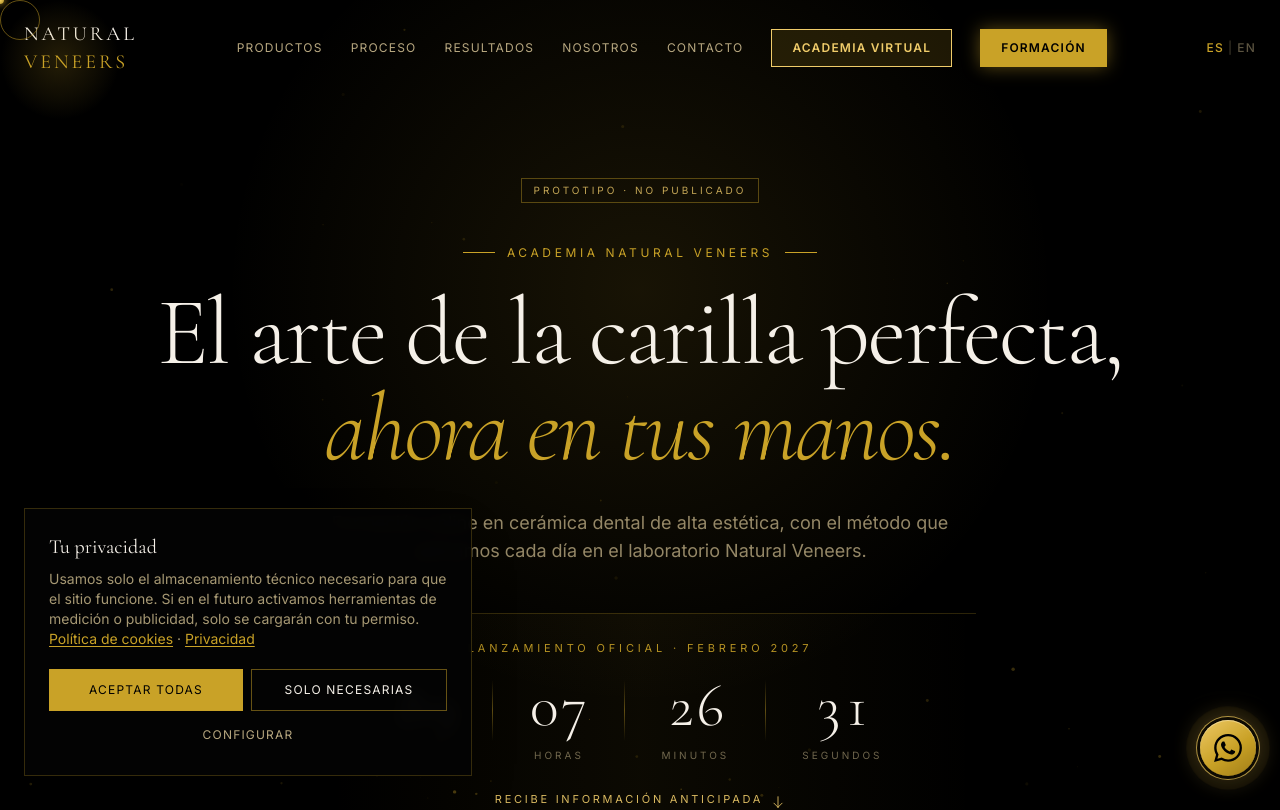
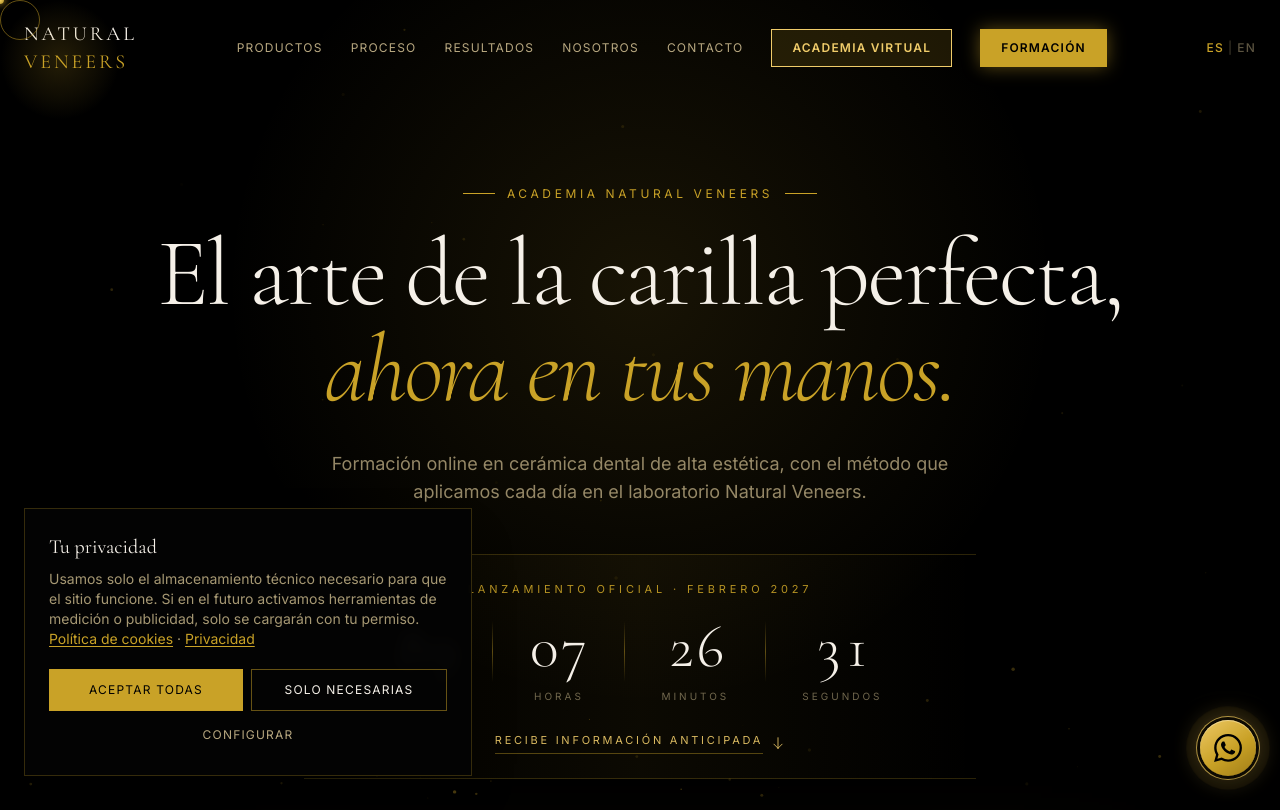
Before and after one commit to anuartalaigua0403-gif/LANDING-PAGE-NATURAL-VENEERS, a Next.js app: page /academia in a window 1280 px wide. Shown: the top 810 px of the page. Built offline with nearby package versions, Linux system fonts and the light colour scheme.

Commit message:
academia: quitar etiqueta de prototipo

```diff
--- a/src/app/academia/page.tsx
+++ b/src/app/academia/page.tsx
@@ -93,11 +93,6 @@ export default function AcademiaPage() {
         </div>
 
         <div className="relative max-w-6xl mx-auto text-center">
-          <Reveal>
-            <span className="inline-block mb-8 px-3 py-1 border border-gold/40 font-body text-[10px] tracking-[0.3em] uppercase text-gold-bright/80">
-              Prototipo · No publicado
-            </span>
-          </Reveal>
           <Reveal delay={0.05}>
             <Label>Academia Natural Veneers</Label>
           </Reveal>
```
